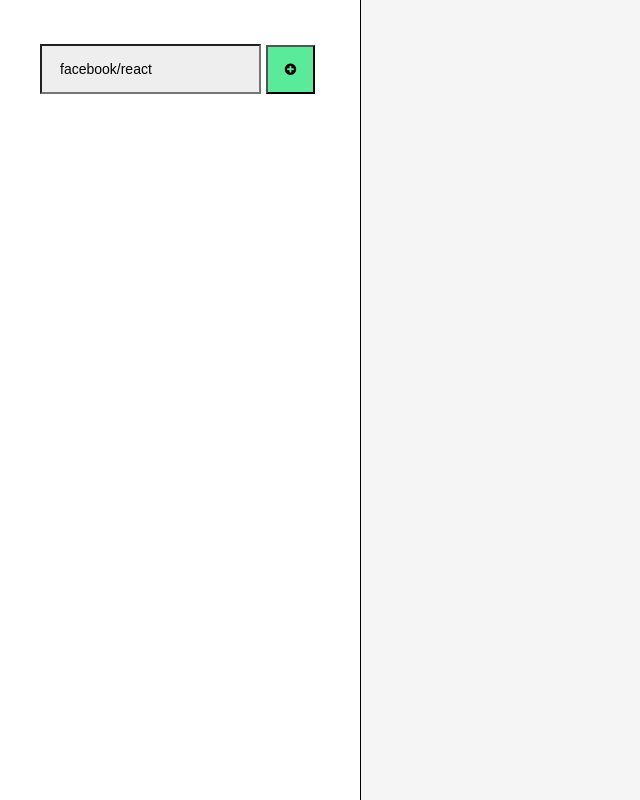
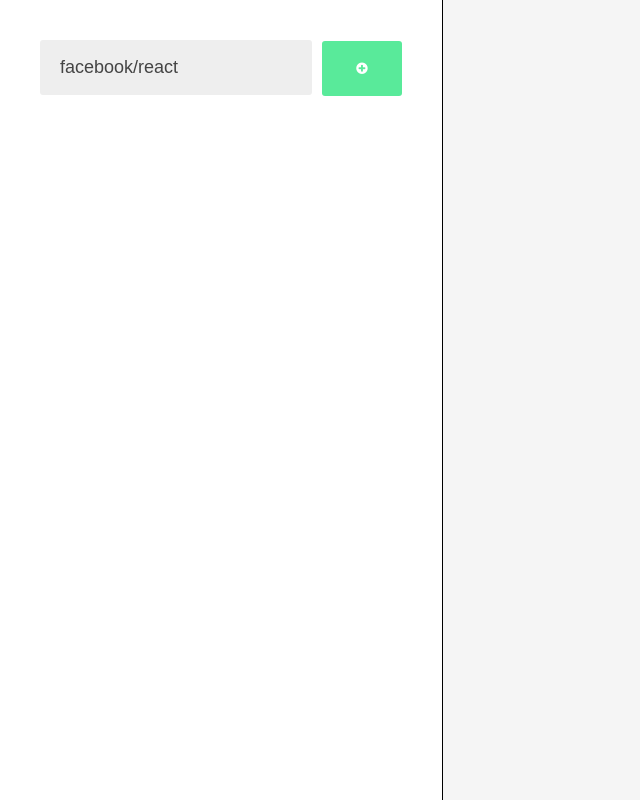
Before and after one commit to fsmaiorano/react-github-issues, a React (Create React App) app: page / in a window 1280 px wide. Shown: the whole page, without its empty margins (0-640 px from the left). Built offline with nearby package versions, Linux system fonts and the light colour scheme.

Commit message:
update: adjust layout

```diff
--- a/src/pages/Main/styles.js
+++ b/src/pages/Main/styles.js
@@ -6,19 +6,29 @@
   form {
     padding: 40px;
     input {
-        height: 50px;
-        font-size: 14px;
-        padding: 0px 18px;
-        min-height: 40px;
+        flex: 1;
+    height: 55px;
+    padding: 0 20px;
+    border: 0;
+    font-size: 18px;
+    color: #444;
+    border-radius: 3px;
         background-color: #EEE;
     }
     button {
-        margin: 5px;
-        width: 49px;
-        height: 49px;
-        min-width: 40px;
-        min-height: 40px;
+        width: 80px;
+        height: 55px;
+        padding: 0 20px;
+        margin-left: 10px;
+        color: #fff;
+        border: 0;
+        font-size: 20x;
+        font-weight: bold;
+        border-radius: 3px;
         background-color: #59EA9A;
+        &:hover {
+            background: #52d89f;
+          }
     }
     }
   }
```
